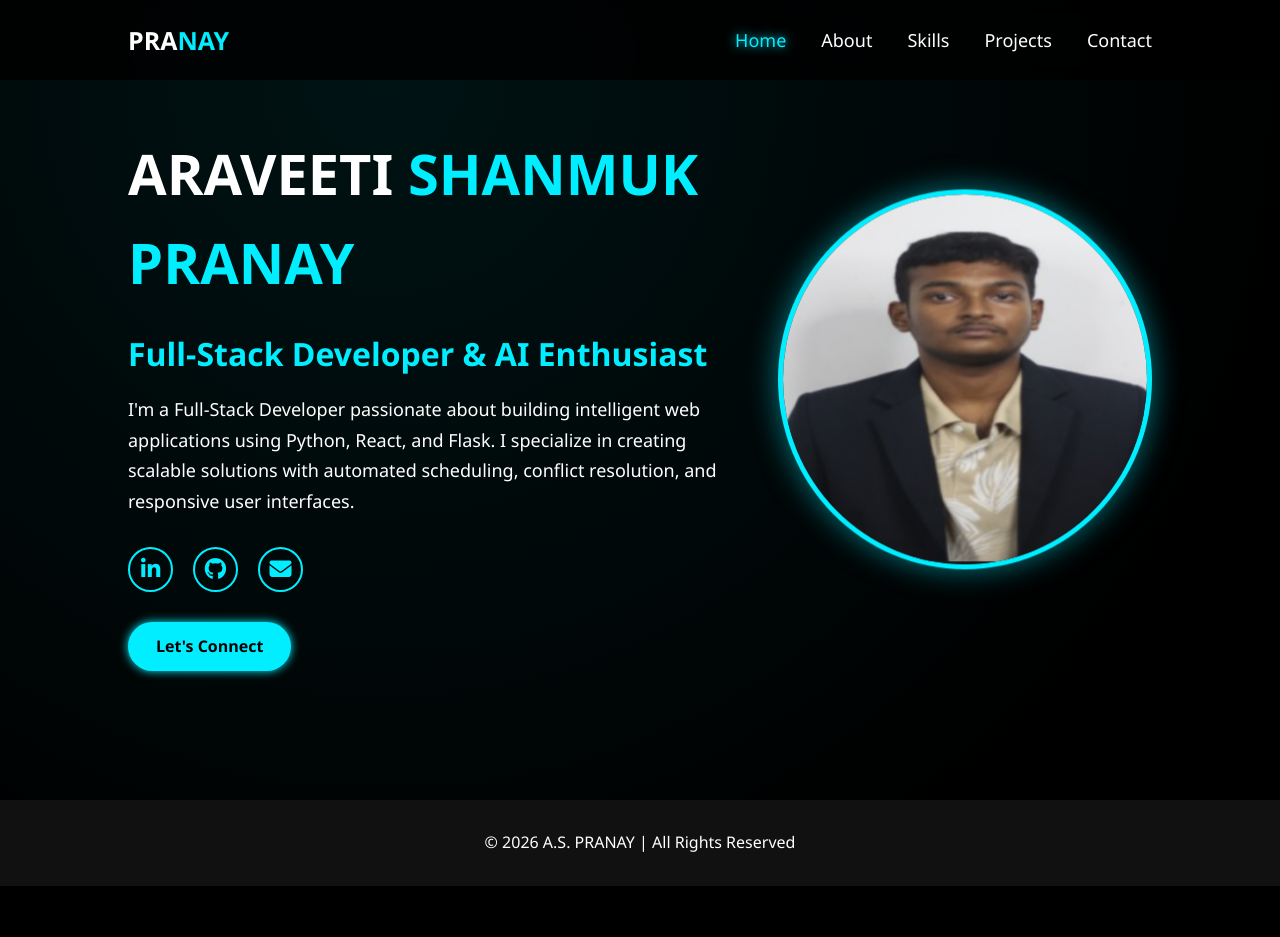
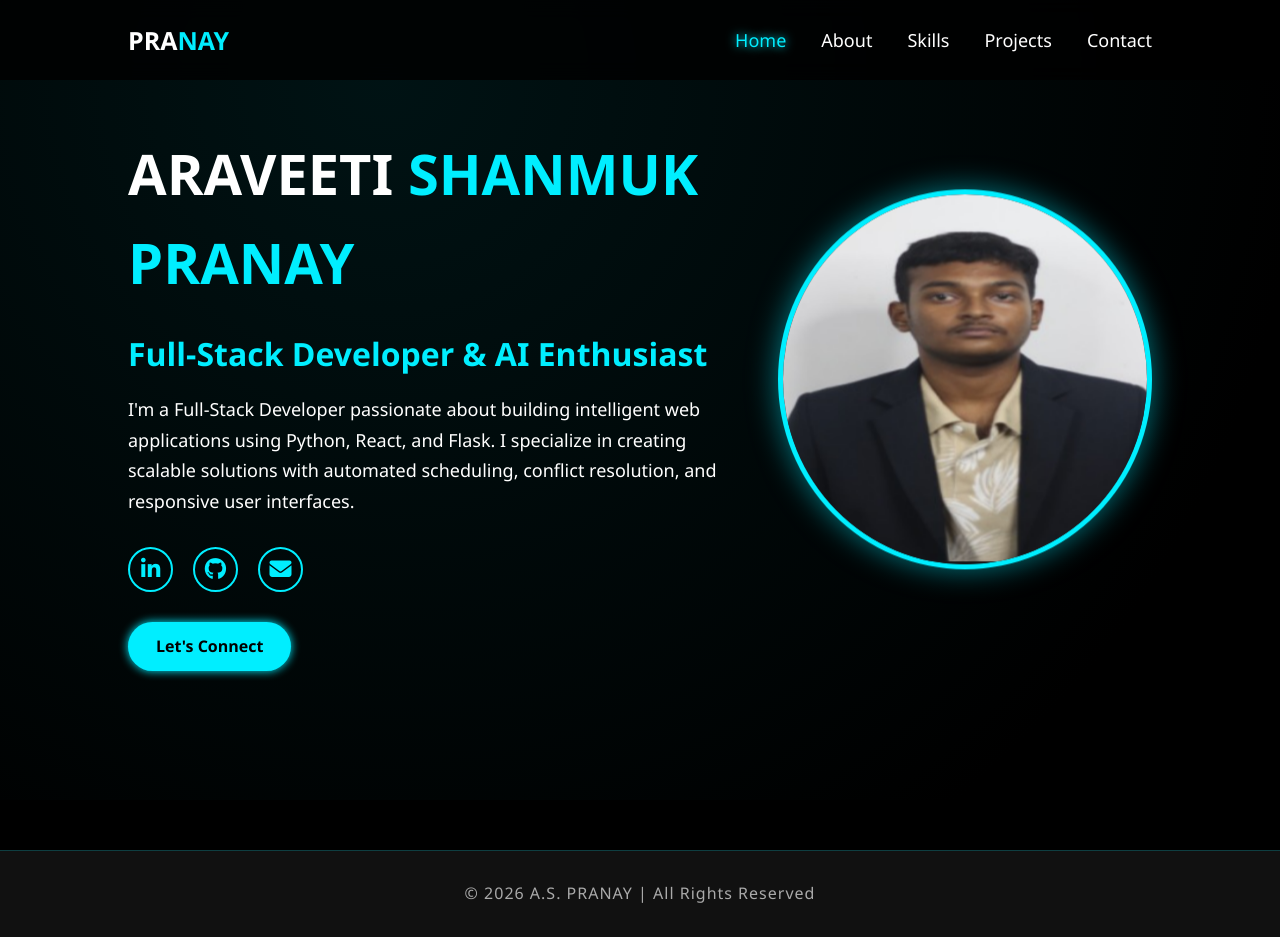
Before and after one commit to ShanmukPranay/Updated-Portfolio, a React (Vite) app: page / in a window 1280 px wide. Before the commit the page ends 886 px from the top, so only its background shows below. Built offline with nearby package versions, Linux system fonts and the light colour scheme.

Commit message:
updated footer

```diff
--- a/src/App.css
+++ b/src/App.css
@@ -218,3 +218,47 @@ html {
 .heading span {
   color: var(--primary);
 }
+/* Footer Styles */
+.app footer {
+  padding: 30px 10%;
+  background: #111;
+  text-align: center;
+  border-top: 1px solid rgba(0, 238, 255, 0.2);
+  margin-top: 50px;
+}
+
+.app footer p {
+  font-size: 16px;
+  letter-spacing: 1px;
+  font-weight: 500;
+  color: #aaa;
+  transition: all 0.3s ease;
+  cursor: default;
+}
+
+.app footer p:hover {
+  color: #0ef;
+  text-shadow: 0 0 10px rgba(0, 238, 255, 0.5);
+  letter-spacing: 2px;
+}
+
+/* Add a subtle gradient line animation */
+.app footer {
+  position: relative;
+  overflow: hidden;
+}
+
+.app footer::before {
+  content: '';
+  position: absolute;
+  top: 0;
+  left: -100%;
+  width: 100%;
+  height: 2px;
+  background: linear-gradient(90deg, transparent, #0ef, transparent);
+  transition: left 0.5s ease;
+}
+
+.app footer:hover::before {
+  left: 100%;
+}
--- a/src/App.jsx
+++ b/src/App.jsx
@@ -11,18 +11,6 @@ import Projects from './Components/Project.jsx';
 import Contact from './Components/Contact.jsx';
 
 function App() {
-
-  const footerStyles = {
-    footer: {
-      padding: '30px 10%',
-      background: '#111',
-      textAlign: 'center'
-    },
-    footerText: {
-      fontSize: '16px'
-    }
-  };
-
   return (
     <Router>
       <div className="app">
@@ -37,10 +25,8 @@ function App() {
           <Route path="/contact" element={<Contact />} />
         </Routes>
 
-        <footer style={footerStyles.footer}>
-          <div style={footerStyles.footerText}>
-            <p>© 2026 A.S. PRANAY | All Rights Reserved</p>
-          </div>
+        <footer>
+          <p>© 2026 A.S. PRANAY | All Rights Reserved</p>
         </footer>
 
       </div>
```
